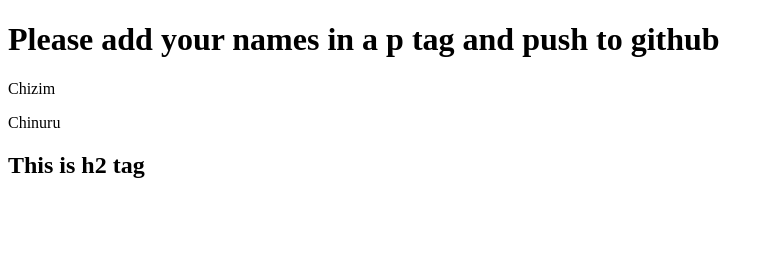
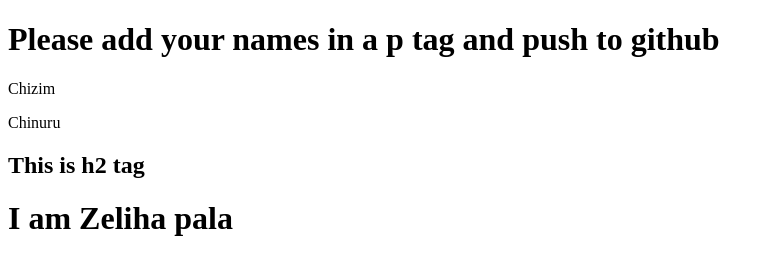
Before and after one commit to zelihapala/Git-Demo-1, a plain HTML site: page index.html in a window 1280 px wide. Shown: the whole page, without its empty margins (0-774 px from the left). Drawn offline with Linux system fonts and the light colour scheme.

Commit message:
forking from github

```diff
--- a/index.html
+++ b/index.html
@@ -11,5 +11,6 @@
     <p>Chizim</p>
     <p>Chinuru</p>
     <h2>This is h2 tag</h2>
+    <h1>I am Zeliha pala </h1>
 </body>
 </html>
```
